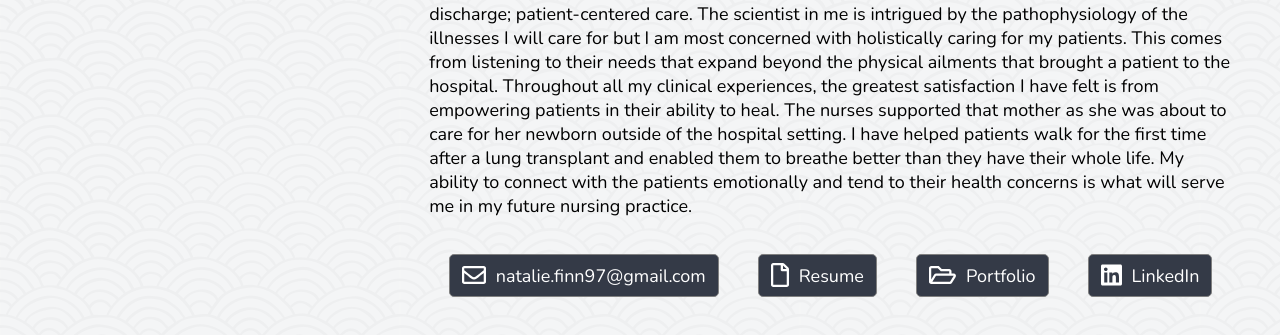
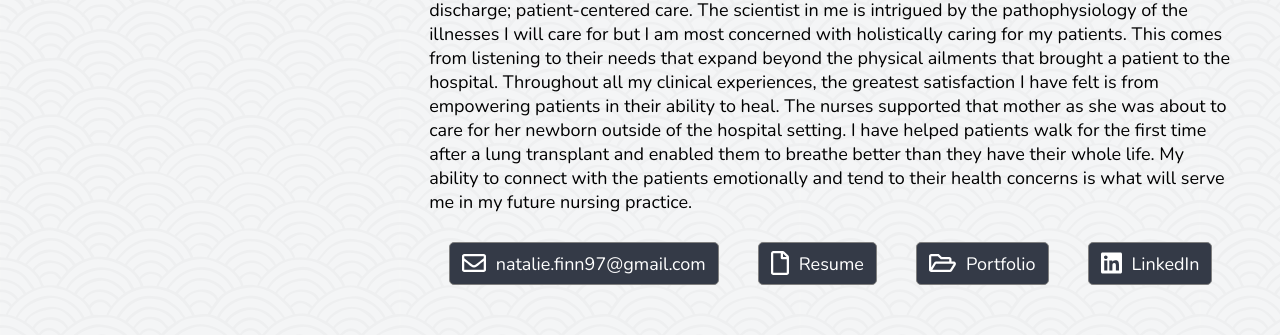
Before and after one commit to tylercote/nataliefinn, a Gatsby site: page / in a window 1280 px wide. Shown: the part 427-762 px from the top of the page. Built offline with nearby package versions, Linux system fonts and the light colour scheme; Gatsby itself is replaced by a stand-in of ours.

Commit message:
Take away unneeded css props

```diff
--- a/src/components/layout.module.css
+++ b/src/components/layout.module.css
@@ -26,7 +26,7 @@ main {
 
 .layout {
     display: flex;
-    padding: 24px 48px 18px 36px;
+    padding: 20px 48px 18px 36px;
 }
 
 .bio {
@@ -222,7 +222,6 @@ main {
     .layout {
         padding: 18px 36px 18px 28px;
         flex-direction: column-reverse;
-        height: unset;
     }
     header {
         flex-direction: column;
--- a/src/pages/index.module.css
+++ b/src/pages/index.module.css
@@ -1,7 +1,7 @@
 /* ---- ABOUT ME --- */
 
 .linkBar {
-    margin-top: 36px;
+    margin-top: 28px;
     display: flex;
     justify-content: space-around;
 }
--- a/src/styles/global.css
+++ b/src/styles/global.css
@@ -21,10 +21,6 @@ html, body, #___gatsby {
     height: 100%;
 }
 
-#___gatsby > div {
-    height: 100%;
-    width: 100%;
-}
 h1 {
     color: black;
     margin-top: 6px;
```
